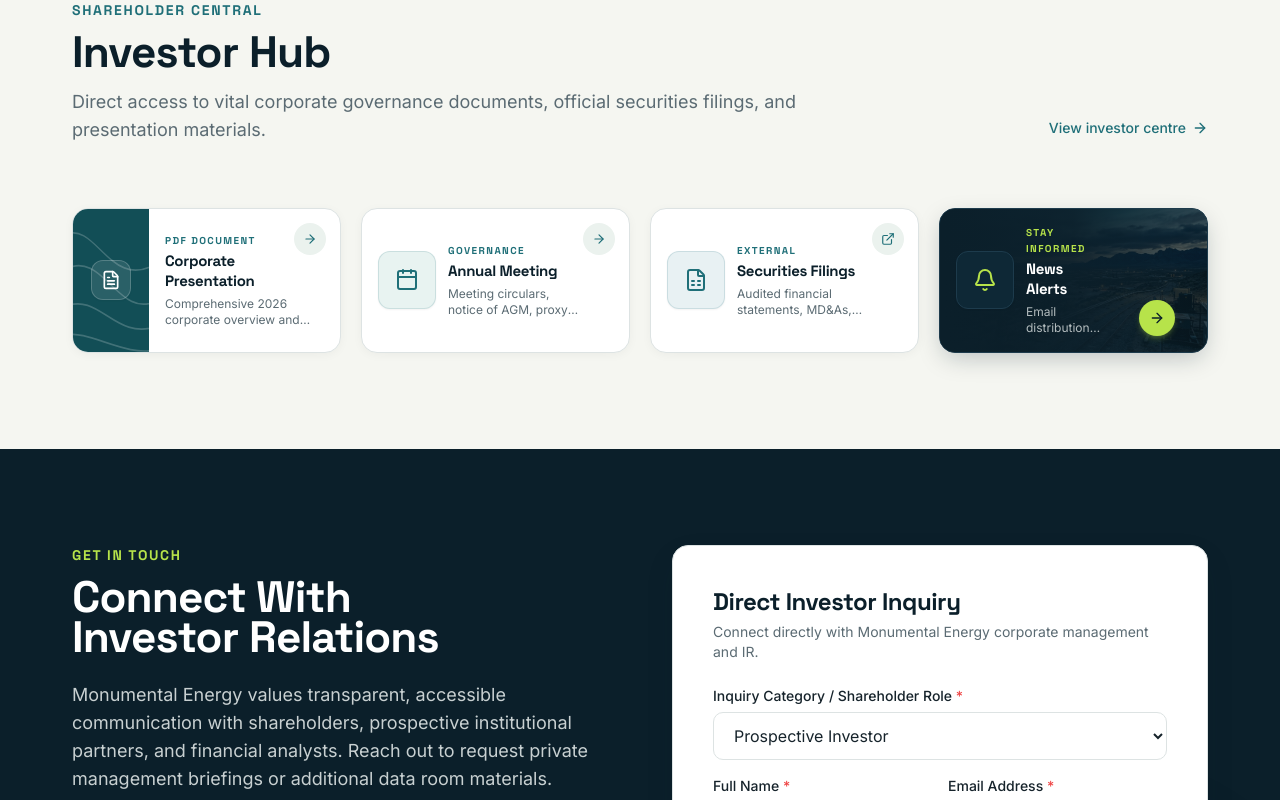
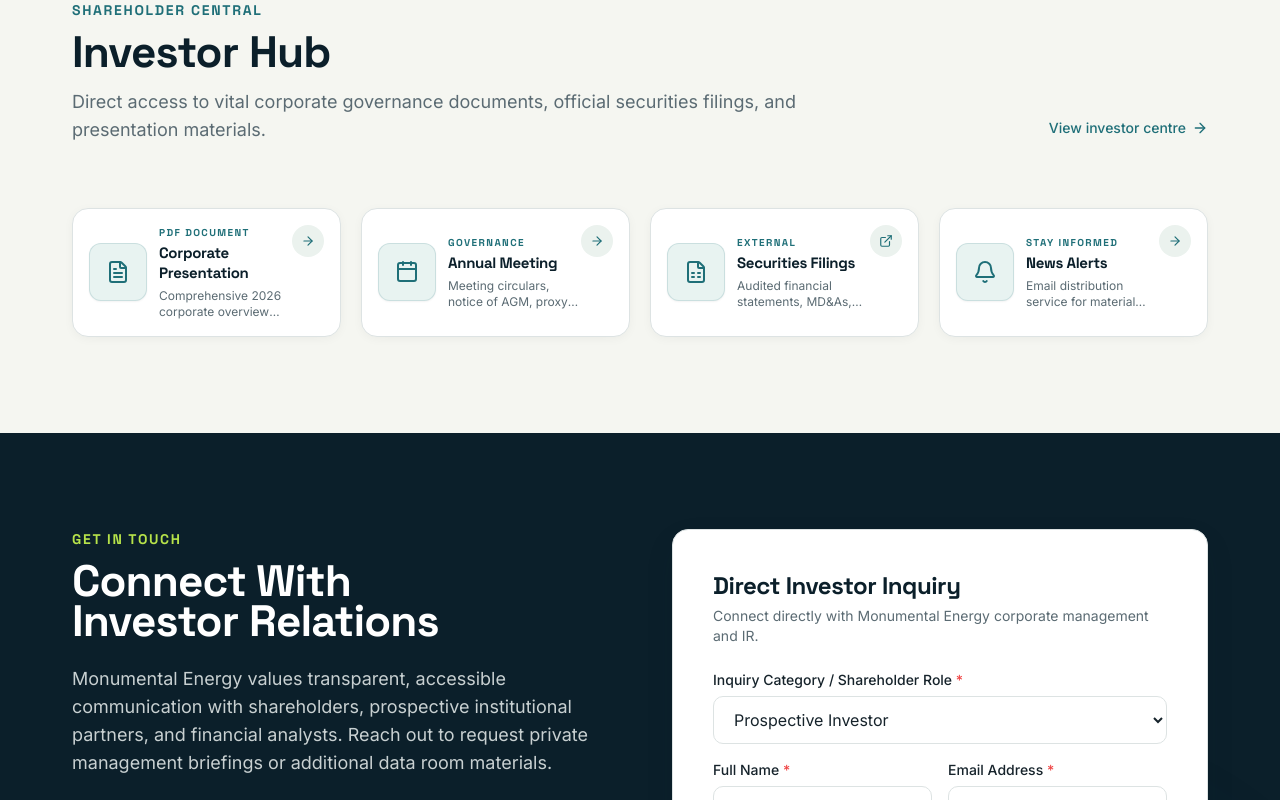
Before and after one commit to Mritunjai-17/monumental, a Next.js app: page / in a window 1280 px wide. Shown: the part 3368-4168 px from the top of the page. Built offline with nearby package versions, Linux system fonts and the light colour scheme.

Commit message:
Standardize Investor Hub resource cards styling and align action arrows

```diff
--- a/src/components/sections/InvestorHub.tsx
+++ b/src/components/sections/InvestorHub.tsx
@@ -2,7 +2,7 @@
 import { Container } from '@/components/ui/Container';
 import { SectionHeading } from '@/components/ui/SectionHeading';
 import { ResourceTile } from '@/components/ui/ResourceTile';
-import { Calendar, FileSpreadsheet, Bell } from 'lucide-react';
+import { FileText, Calendar, FileSpreadsheet, Bell } from 'lucide-react';
 
 export const InvestorHub: React.FC = () => {
   return (
@@ -15,10 +15,11 @@
           action={{ label: 'View investor centre', shortLabel: 'View all', href: '/investors' }}
         />
 
-        {/* 4 Horizontal Resource Cards Row */}
-        <div className="grid grid-cols-1 md:grid-cols-2 xl:grid-cols-4 gap-4 lg:gap-5">
+        {/* 4 Uniform Horizontal Resource Cards Row */}
+        <div className="grid grid-cols-1 md:grid-cols-2 xl:grid-cols-4 gap-4 lg:gap-5 items-stretch">
           <ResourceTile
-            variant="teal-panel"
+            variant="mint-icon"
+            icon={FileText}
             eyebrow="PDF Document"
             title="Corporate Presentation"
             description="Comprehensive 2026 corporate overview and asset development roadmap."
@@ -35,7 +36,7 @@
           />
 
           <ResourceTile
-            variant="ice-icon"
+            variant="mint-icon"
             icon={FileSpreadsheet}
             eyebrow="External"
             title="Securities Filings"
@@ -45,7 +46,7 @@
           />
 
           <ResourceTile
-            variant="dark-alert"
+            variant="mint-icon"
             icon={Bell}
             eyebrow="Stay Informed"
             title="News Alerts"
--- a/src/components/ui/ResourceTile.tsx
+++ b/src/components/ui/ResourceTile.tsx
@@ -119,7 +119,7 @@
 
       {/* Action Button Top Right */}
       <div
-        className="absolute top-3.5 right-3.5 w-7 h-7 sm:w-8 sm:h-8 rounded-full bg-[#EBF2EE] text-[#1F6F78] flex items-center justify-center transition-all duration-300 group-hover:bg-[#1F6F78] group-hover:text-white group-hover:scale-105"
+        className="absolute top-3.5 right-3.5 sm:top-4 sm:right-4 w-7 h-7 sm:w-8 sm:h-8 rounded-full bg-[#EBF2EE] text-[#1F6F78] flex items-center justify-center transition-all duration-300 group-hover:bg-[#1F6F78] group-hover:text-white group-hover:scale-105 shrink-0"
         aria-hidden="true"
       >
         {isLinkExternal ? (
```
